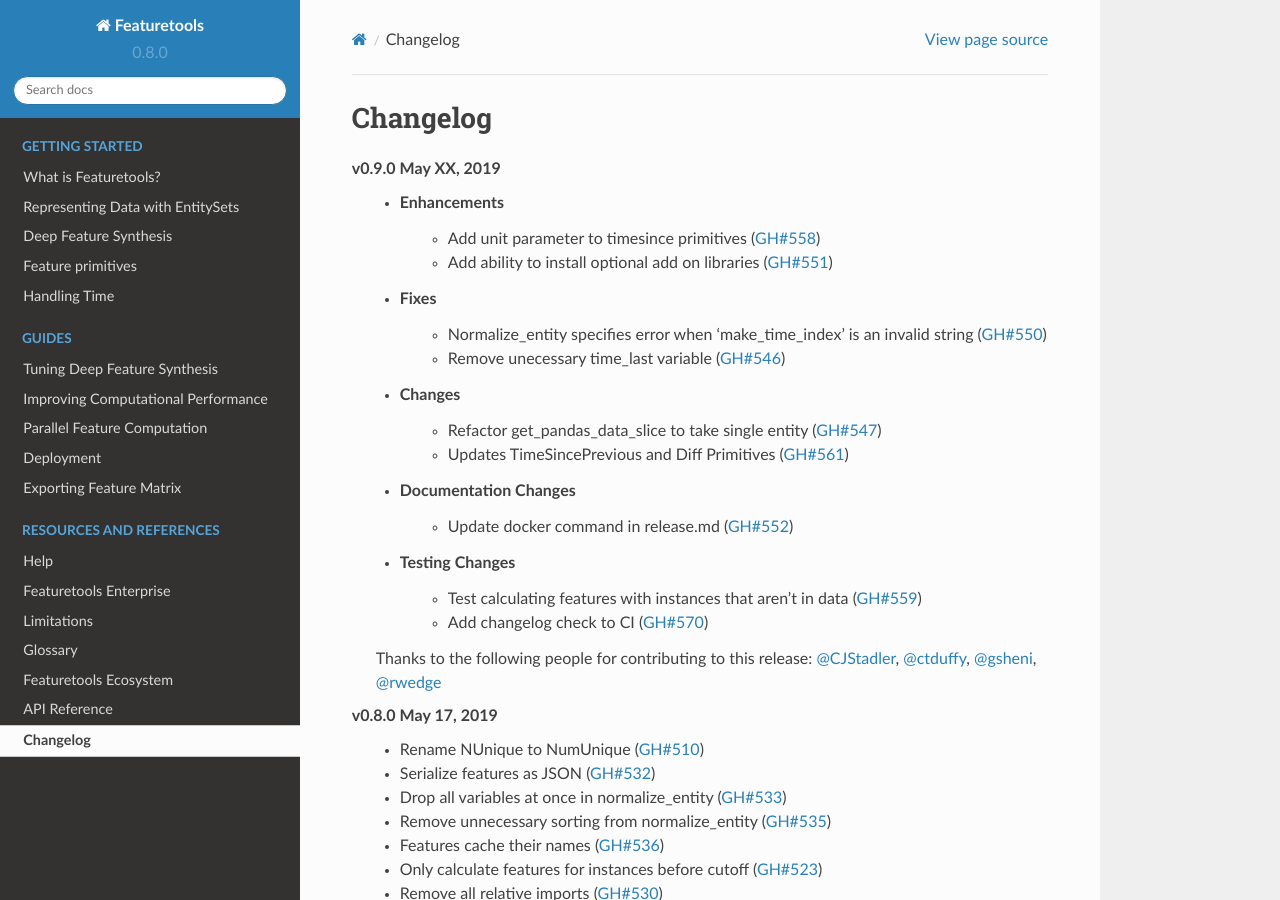
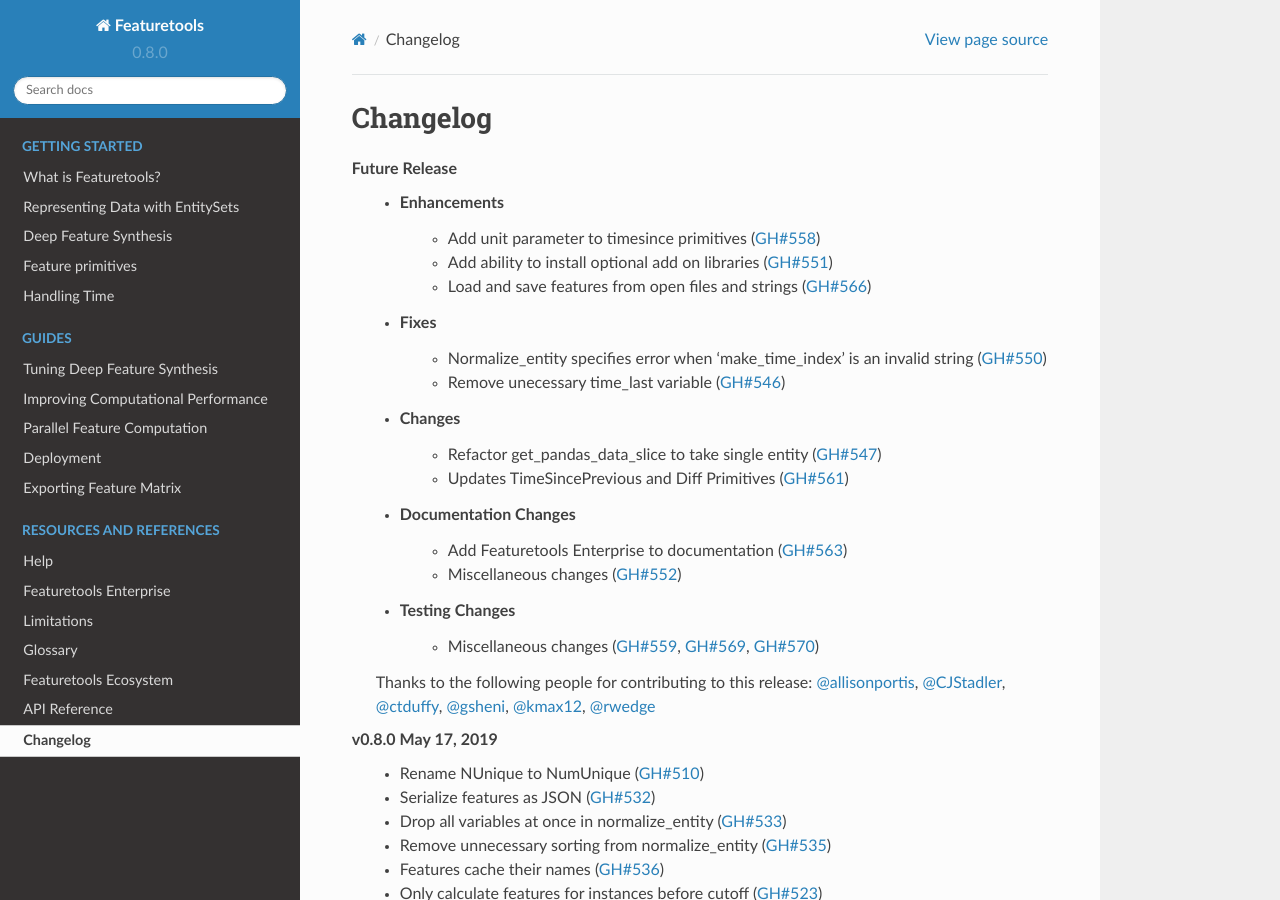
Before and after one commit to alteryx/featuretools, a Sphinx documentation site: the page built from docs/source/changelog.rst, in a window 1280 px wide and 900 px high. Built offline with Sphinx 7.4.7 and the Read the Docs theme 2.0.0, drawn with Linux system fonts in a browser that asks for light colours; pages that are not in the unit, such as notebooks, are missing from menus.

Commit message:
update changelog

```diff
--- a/docs/source/changelog.rst
+++ b/docs/source/changelog.rst
@@ -2,10 +2,11 @@
 
 Changelog
 ---------
-**v0.9.0** May XX, 2019
+**Future Release**
     * Enhancements
         * Add unit parameter to timesince primitives (:pr:`558`)
         * Add ability to install optional add on libraries (:pr:`551`)
+        * Load and save features from open files and strings (:pr:`566`)
     * Fixes
         * Normalize_entity specifies error when 'make_time_index' is an invalid string (:pr:`550`)
         * Remove unecessary time_last variable (:pr:`546`)
@@ -13,13 +14,13 @@
         * Refactor get_pandas_data_slice to take single entity (:pr:`547`)
         * Updates TimeSincePrevious and Diff Primitives (:pr:`561`)
     * Documentation Changes
-        * Update docker command in release.md (:pr:`552`)
+        * Add Featuretools Enterprise to documentation (:pr:`563`)
+        * Miscellaneous changes (:pr:`552`)
     * Testing Changes
-        * Test calculating features with instances that aren't in data (:pr:`559`)
-        * Add changelog check to CI (:pr:`570`)
+        * Miscellaneous changes (:pr:`559`, :pr:`569`, :pr:`570`)
 
     Thanks to the following people for contributing to this release:
-    :user:`CJStadler`, :user:`ctduffy`, :user:`gsheni`, :user:`rwedge`
+    :user:`allisonportis`, :user:`CJStadler`, :user:`ctduffy`, :user:`gsheni`, :user:`kmax12`, :user:`rwedge`
 
 **v0.8.0** May 17, 2019
     * Rename NUnique to NumUnique (:pr:`510`)
```
